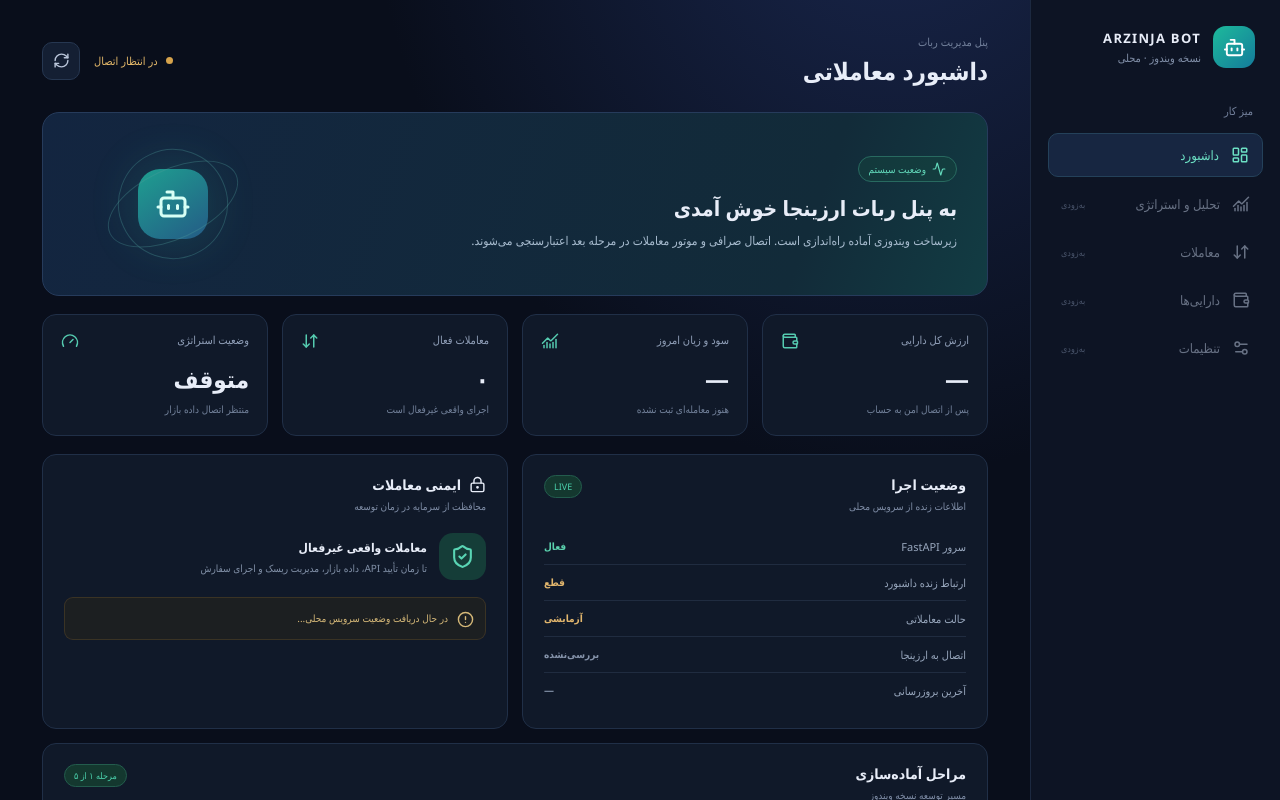
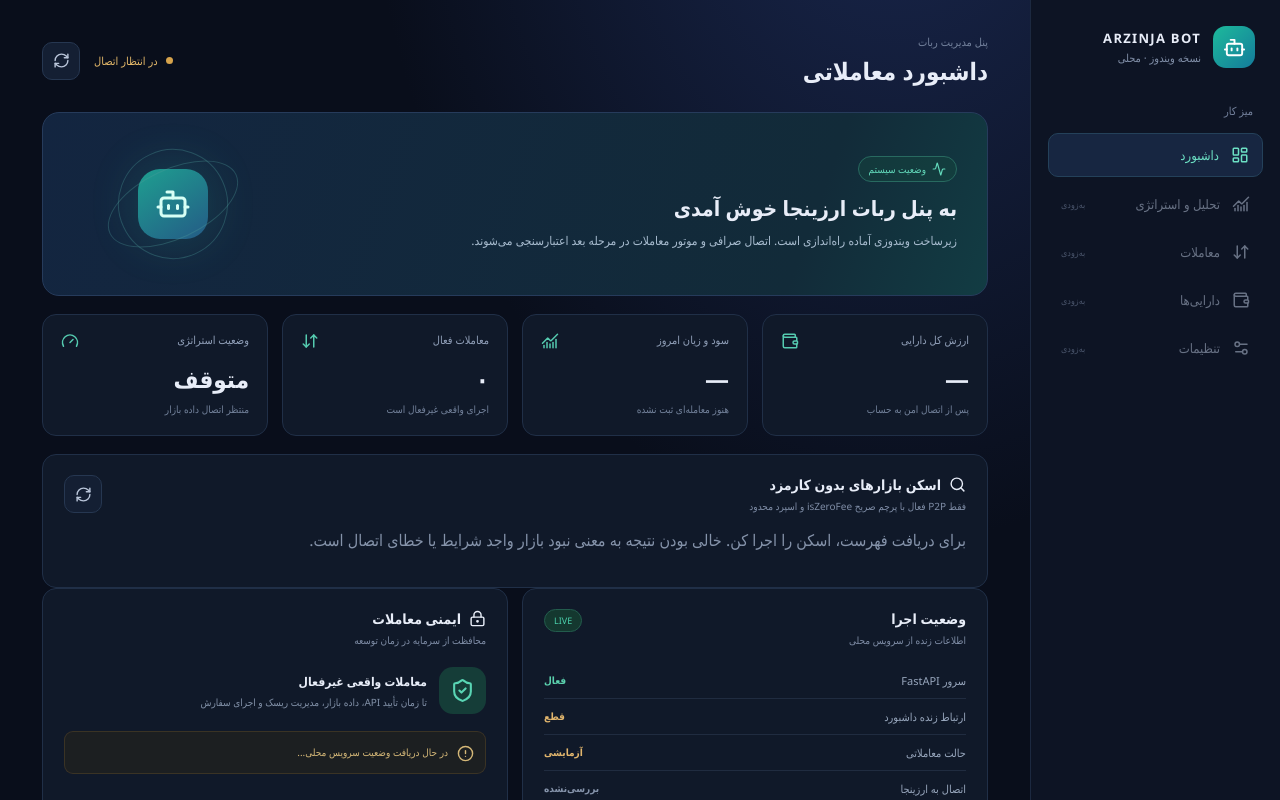
Before and after one commit to Ahurah24/my-natal-transit-analysis, a React (Vite) app in the folder arzinja_trading_bot_windows/frontend/: page / in a window 1280 px wide. Shown: the top 800 px of the page. Built offline with nearby package versions, Linux system fonts and the light colour scheme; no server answers.

Commit message:
Expose zero-fee P2P market scanner in Windows dashboard

```diff
--- a/arzinja_trading_bot_windows/frontend/src/App.jsx
+++ b/arzinja_trading_bot_windows/frontend/src/App.jsx
@@ -1,5 +1,5 @@
 import { useEffect, useState } from "react";
-import { Activity, ArrowDownUp, Bot, ChartNoAxesCombined, CircleAlert, Clock3, Gauge, LayoutDashboard, LockKeyhole, RefreshCw, Settings2, ShieldCheck, Wallet } from "lucide-react";
+import { Activity, ArrowDownUp, Bot, ChartNoAxesCombined, CircleAlert, Clock3, Gauge, LayoutDashboard, LockKeyhole, RefreshCw, Settings2, ShieldCheck, Wallet, Search } from "lucide-react";
 
 const API = "http://127.0.0.1:8000";
 
@@ -14,6 +14,9 @@ export default function App() {
   const [status, setStatus] = useState(null);
   const [connected, setConnected] = useState(false);
   const [lastUpdate, setLastUpdate] = useState("—");
+  const [scan, setScan] = useState([]);
+  const [scanLoading, setScanLoading] = useState(false);
+  const [scanError, setScanError] = useState("");
 
   useEffect(() => {
     let socket;
@@ -36,6 +39,17 @@ export default function App() {
     connect();
     return () => { alive = false; clearTimeout(retry); socket?.close(); };
   }, []);
+
+  const runScan = async () => {
+    setScanLoading(true); setScanError("");
+    try {
+      const response = await fetch(`${API}/api/exchange/scan?max_markets=40&max_spread_percent=0.8`);
+      const data = await response.json();
+      if (!response.ok) throw new Error(data.detail || "خطا در دریافت بازارها");
+      setScan(data.results || []);
+    } catch (error) { setScanError(error.message); }
+    finally { setScanLoading(false); }
+  };
 
   const refresh = async () => {
     try {
@@ -75,6 +89,12 @@ export default function App() {
         <Metric icon={Gauge} label="وضعیت استراتژی" value="متوقف" hint="منتظر اتصال داده بازار" />
       </section>
 
+      <section className="panel roadmap">
+        <div className="panel-head"><div><h3><Search size={17}/> اسکن بازارهای بدون کارمزد</h3><p>فقط P2P فعال با پرچم صریح isZeroFee و اسپرد محدود</p></div><button className="icon-btn" onClick={runScan} disabled={scanLoading} title="شروع اسکن">{scanLoading ? "…" : <RefreshCw size={17}/>}</button></div>
+        {scanError && <div className="notice"><CircleAlert size={17}/><span>{scanError}</span></div>}
+        {scan.length === 0 ? <p className="muted">برای دریافت فهرست، اسکن را اجرا کن. خالی بودن نتیجه به معنی نبود بازار واجد شرایط یا خطای اتصال است.</p> : <div className="status-list">{scan.map((item) => <div key={item.pair}><span><b>{item.pair}</b> · اسپرد {item.spread_percent}%</span><b className="ok">عمق {Number(item.liquidity_score).toLocaleString("en-US")}</b></div>)}</div>}
+      </section>
+
       <section className="grid-two">
         <article className="panel">
           <div className="panel-head"><div><h3>وضعیت اجرا</h3><p>اطلاعات زنده از سرویس محلی</p></div><span className="live-dot">LIVE</span></div>
```
